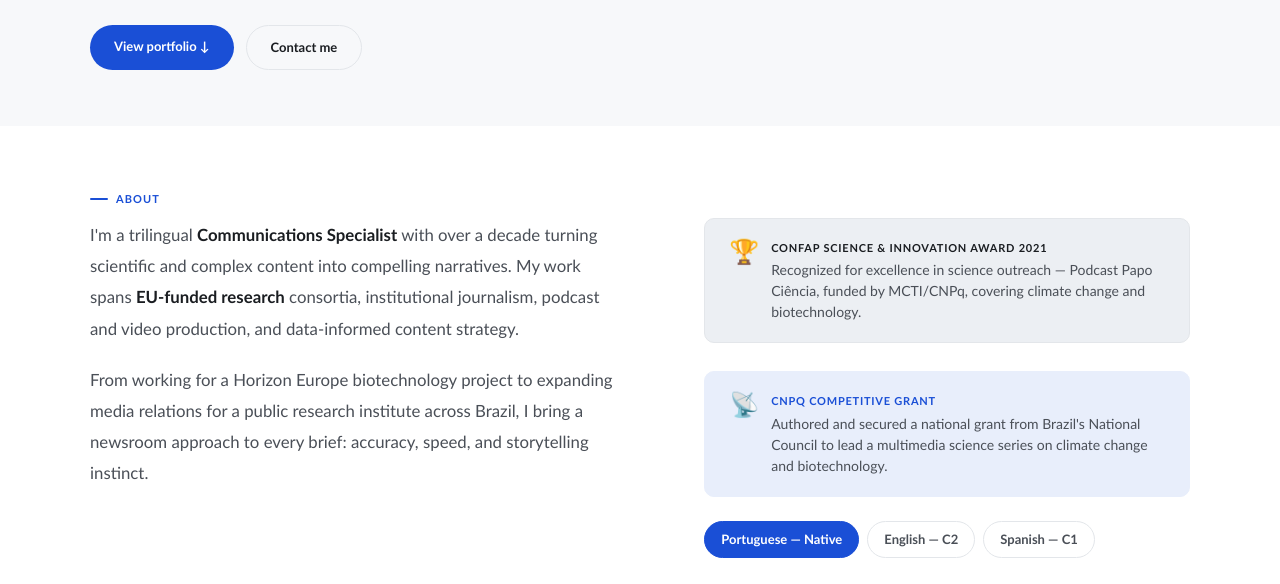
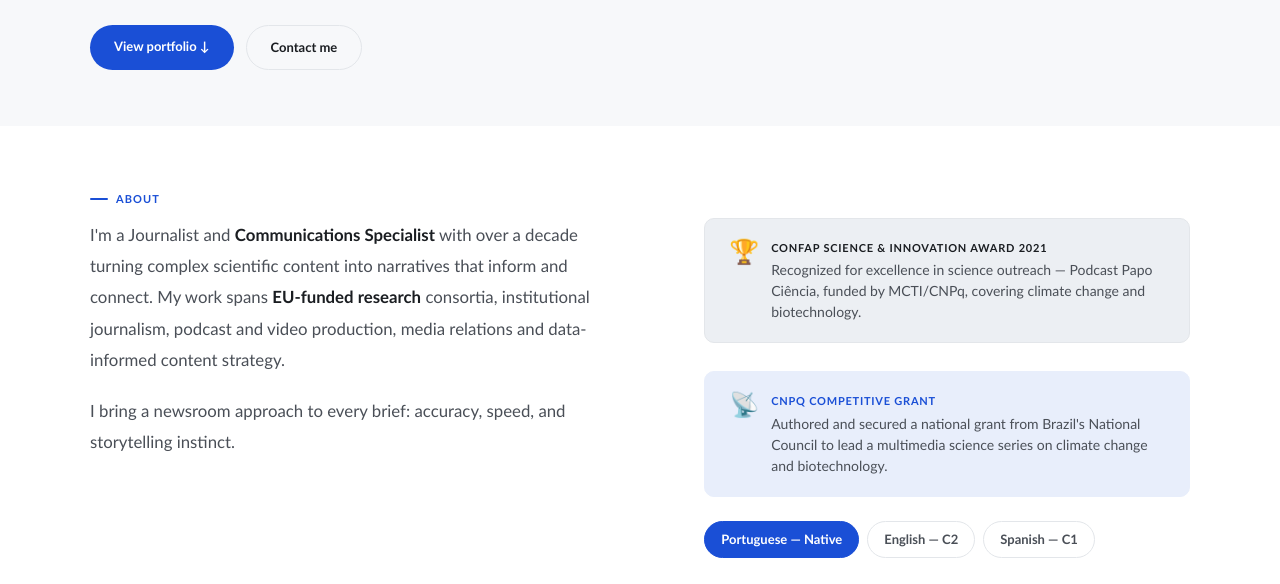
Before and after one commit to biancafbrito/biancafbrito.github.io, a plain HTML site: page index.html in a window 1280 px wide. Shown: the part 216-800 px from the top of the page. Drawn offline with Linux system fonts and the light colour scheme.

Commit message:
Update index.html

```diff
--- a/index.html
+++ b/index.html
@@ -303,8 +303,8 @@
 
       <div class="about-text">
         <div class="section-eyebrow">About</div>
-        <p>I'm a trilingual <strong>Communications Specialist</strong> with over a decade turning scientific and complex content into compelling narratives. My work spans <strong>EU-funded research</strong> consortia, institutional journalism, podcast and video production, and data-informed content strategy.</p>
-        <p>From working for a Horizon Europe biotechnology project to expanding media relations for a public research institute across Brazil, I bring a newsroom approach to every brief: accuracy, speed, and storytelling instinct.</p>
+        <p>I'm a Journalist and <strong>Communications Specialist</strong> with over a decade turning complex scientific content into narratives that inform and connect. My work spans <strong>EU-funded research</strong> consortia, institutional journalism, podcast and video production, media relations and data-informed content strategy.</p>
+        <p>I bring a newsroom approach to every brief: accuracy, speed, and storytelling instinct.</p>
       </div>
 
       <div class="about-aside">
```
